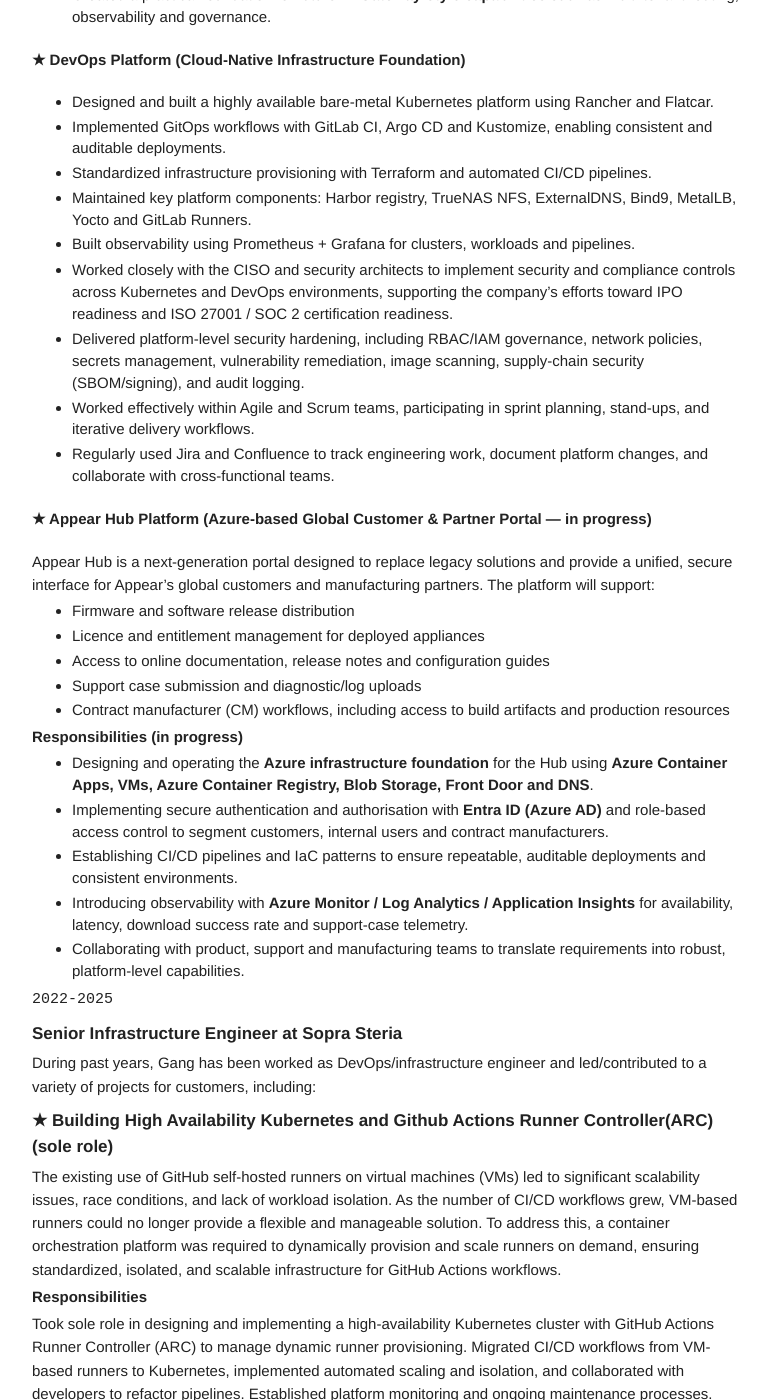
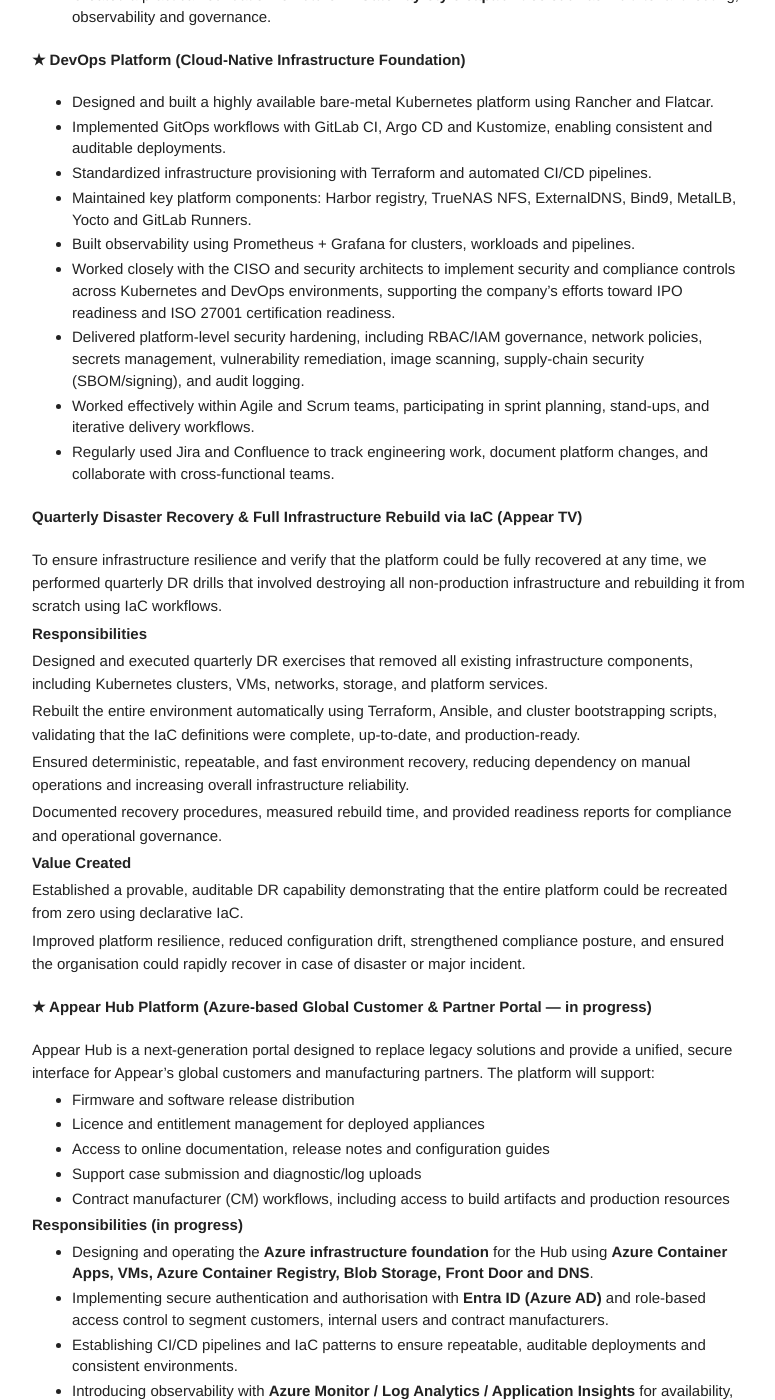
Before and after one commit to gcccheng/wugui, a Jekyll site: the page built from cvenglish.md, in a window 1280 px wide and 1400 px high, scrolled down 1459 px. Shown: the whole window, without its empty margins (118-893 px from the left). Built offline with Jekyll 4.4.1, drawn with Linux system fonts in a browser that asks for light colours.

Commit message:
Update cvenglish.md

```diff
--- a/cvenglish.md
+++ b/cvenglish.md
@@ -48,12 +48,31 @@ Designed and delivered an **internal AI/LLM enablement platform** to support eng
 - Standardized infrastructure provisioning with Terraform and automated CI/CD pipelines.
 - Maintained key platform components: Harbor registry, TrueNAS NFS, ExternalDNS, Bind9, MetalLB, Yocto and GitLab Runners.
 - Built observability using Prometheus + Grafana for clusters, workloads and pipelines.
-- Worked closely with the CISO and security architects to implement security and compliance controls across Kubernetes and DevOps environments, supporting the company’s efforts toward IPO readiness and ISO 27001 / SOC 2 certification readiness.
-
-
+- Worked closely with the CISO and security architects to implement security and compliance controls across Kubernetes and DevOps environments, supporting the company’s efforts toward IPO readiness and ISO 27001 certification readiness.
 - Delivered platform-level security hardening, including RBAC/IAM governance, network policies, secrets management, vulnerability remediation, image scanning, supply-chain security (SBOM/signing), and audit logging.
 - Worked effectively within Agile and Scrum teams, participating in sprint planning, stand-ups, and iterative delivery workflows.
 - Regularly used Jira and Confluence to track engineering work, document platform changes, and collaborate with cross-functional teams.
+
+
+#### Quarterly Disaster Recovery & Full Infrastructure Rebuild via IaC (Appear TV)
+
+To ensure infrastructure resilience and verify that the platform could be fully recovered at any time, we performed quarterly DR drills that involved destroying all non-production infrastructure and rebuilding it from scratch using IaC workflows.
+
+**Responsibilities**
+
+Designed and executed quarterly DR exercises that removed all existing infrastructure components, including Kubernetes clusters, VMs, networks, storage, and platform services.
+
+Rebuilt the entire environment automatically using Terraform, Ansible, and cluster bootstrapping scripts, validating that the IaC definitions were complete, up-to-date, and production-ready.
+
+Ensured deterministic, repeatable, and fast environment recovery, reducing dependency on manual operations and increasing overall infrastructure reliability.
+
+Documented recovery procedures, measured rebuild time, and provided readiness reports for compliance and operational governance.
+
+**Value Created**
+
+Established a provable, auditable DR capability demonstrating that the entire platform could be recreated from zero using declarative IaC.
+
+Improved platform resilience, reduced configuration drift, strengthened compliance posture, and ensured the organisation could rapidly recover in case of disaster or major incident.
 
 #### ★ Appear Hub Platform (Azure-based Global Customer & Partner Portal — in progress)
 
```
